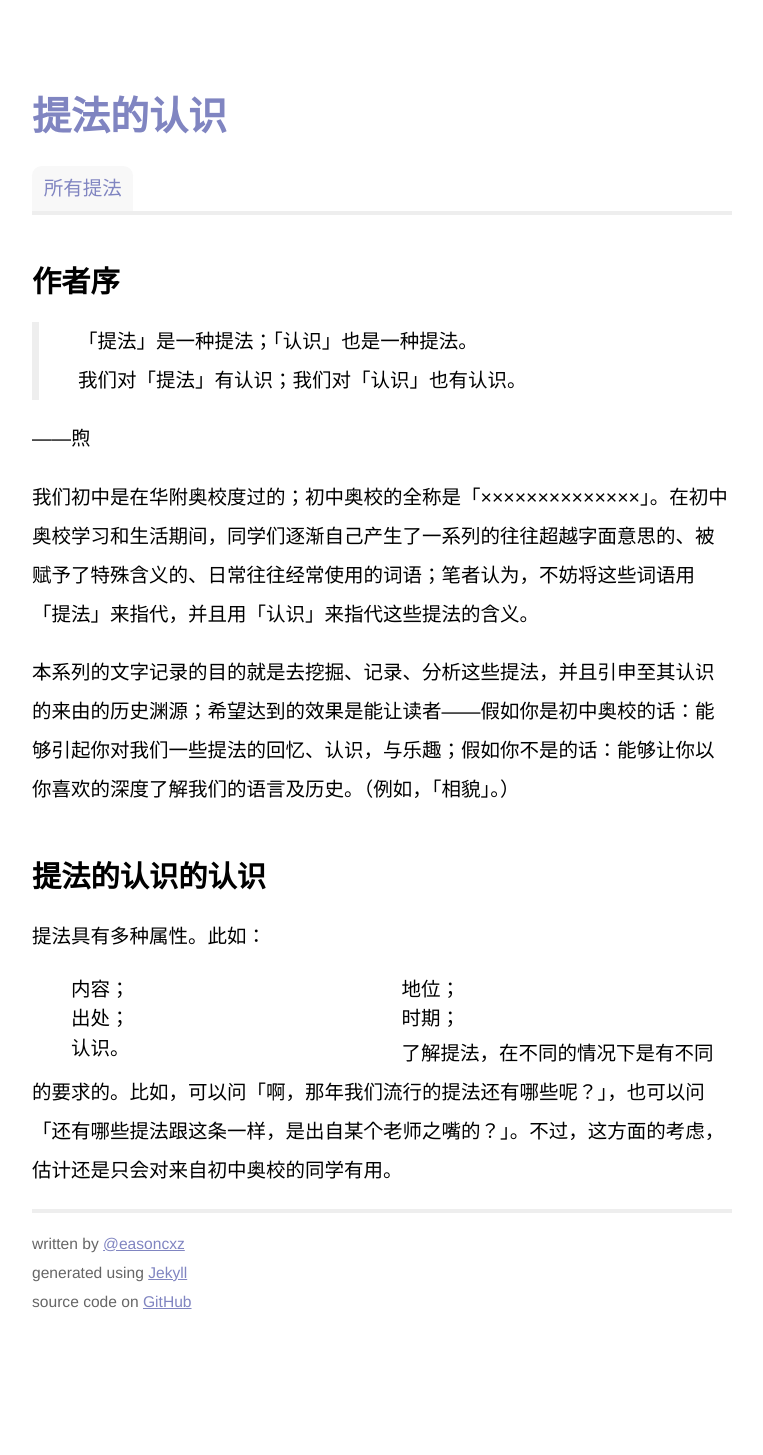
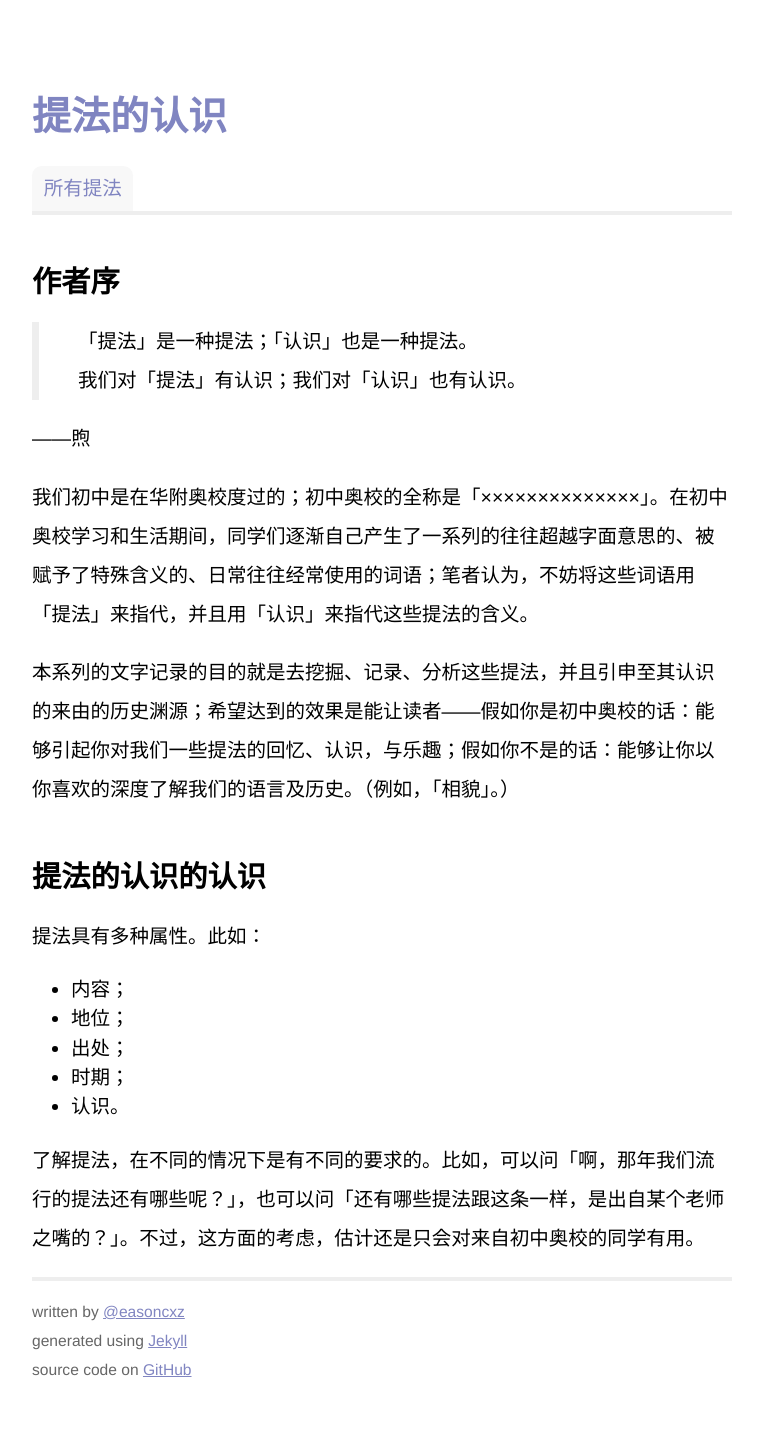
Before and after one commit to easoncxz/tifa, a Jekyll site: the page built from index.md, in a window 1280 px wide. Shown: the whole page, without its empty margins (258-1021 px from the left). Built offline with Jekyll 4.4.1, drawn with Linux system fonts in a browser that asks for light colours; Markdown is read by kramdown in place of the engine named in the settings; before the commit the page ends 1387 px from its top, so only the background shows below that.

Commit message:
Fixed responsiveness issues: columns don't work on mobiles (for list-of-entries page).

```diff
--- a/css/main.css
+++ b/css/main.css
@@ -103,16 +103,19 @@ main h2 {
   font-size: 1.5em;
 }
 
-main ul {
+/****************************************************
+list-of-entries
+****************************************************/
+main ul, main ol {
   padding: 0 0 0 2em;
 }
 
-main ul li {
+main ul li, main ol li {
   line-height: 1.5em;
-  display: block;
-  float: left;
-  width: 50%;
 }
+/****************************************************
+end list-of-entries
+****************************************************/
 
 footer {
   font-size: 80%;
```
